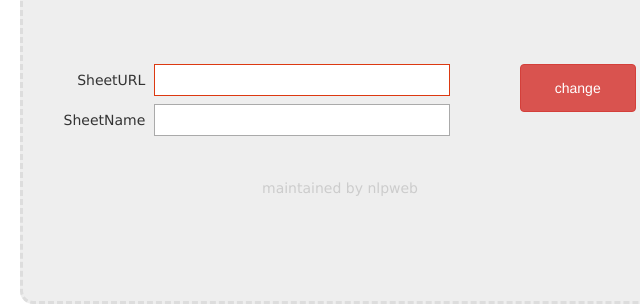
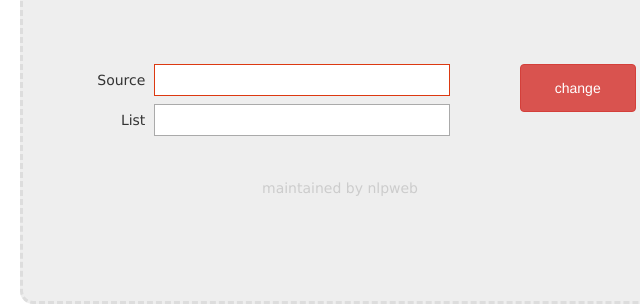
Before and after one commit to nlpweb/chouchian, a plain HTML site: page index.html in a window 1280 px wide. Shown: the part 128-434 px from the top of the page, 300-940 px from the left. Drawn offline with Linux system fonts and the light colour scheme.

Commit message:
Update README and rename the field of input

```diff
--- a/index.html
+++ b/index.html
@@ -36,11 +36,11 @@
         <div class="row">
           <div class="col-md-9">
             <div class="input-wrap text-form">
-              <div class="input-label">SheetURL</div>
+              <div class="input-label">Source</div>
               <div class="input-area"><input id="spread-url" /></div>
             </div>
             <div class="input-wrap text-form">
-              <div class="input-label">SheetName</div>
+              <div class="input-label">List</div>
               <div class="input-area"><input id="sheet-name" /></div>
             </div>
           </div>
```
Also changed, not shown: 1 other file.
